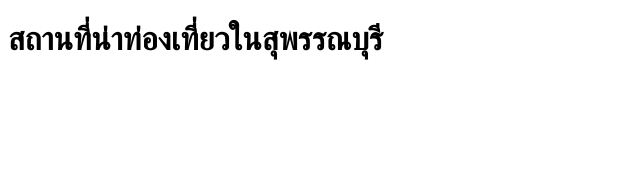
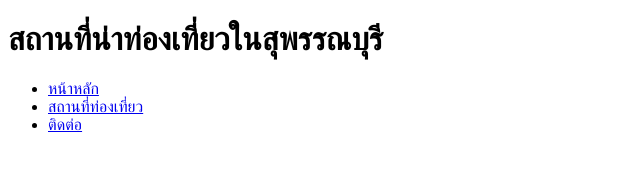
Before and after one commit to Nuttasit-2004/66160004-hw-1, a plain HTML site: page index.html in a window 1280 px wide. Shown: the whole page, without its empty margins (0-640 px from the left). Drawn offline with Linux system fonts and the light colour scheme.

Commit message:
เพิ่ม menu ในหน้า home

```diff
--- a/index.html
+++ b/index.html
@@ -8,6 +8,11 @@
 <body>
     <header class="header">
         <h1>สถานที่น่าท่องเที่ยวในสุพรรณบุรี</h1>
+        <ul class="nav-menu">
+            <li><a href="index.html">หน้าหลัก</a></li>
+            <li><a href="places.html">สถานที่ท่องเที่ยว</a></li>
+            <li><a href="contact.html">ติดต่อ</a></li>
+        </ul>
     </header>
 </body>
 </html>
```
